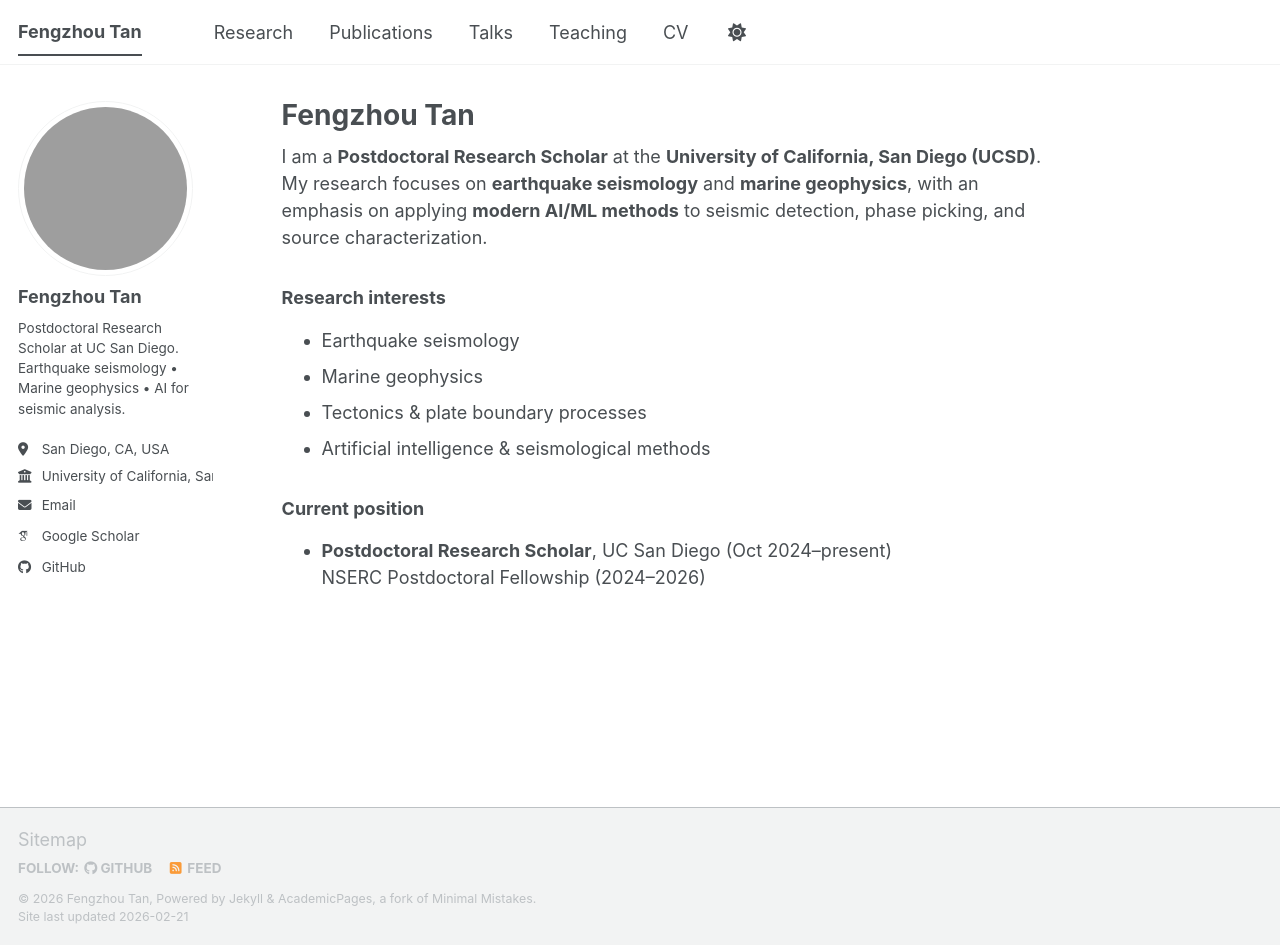
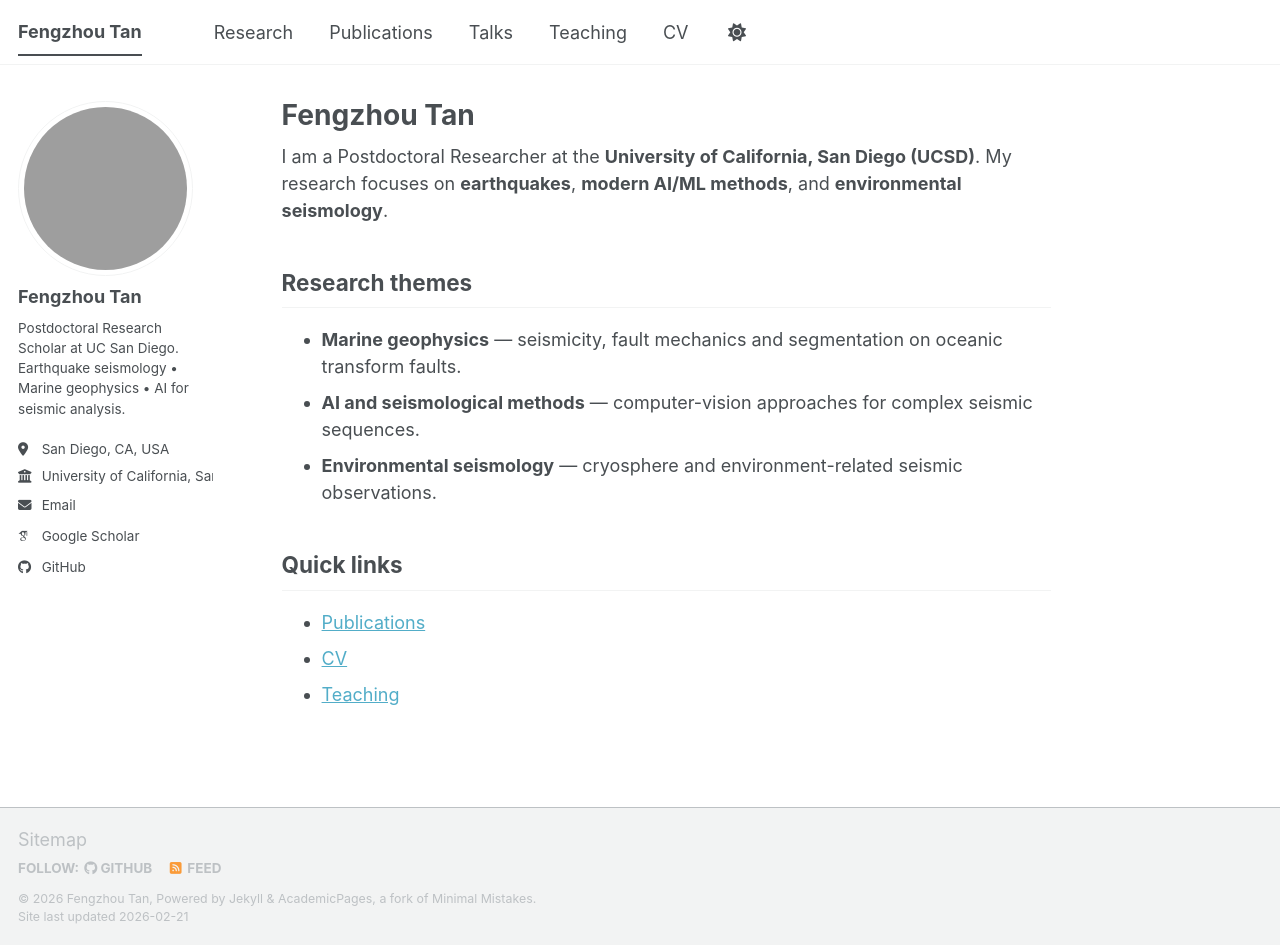
Before and after one commit to tanfengzhou/tanfengzhou.github.io, a Jekyll site: the page built from _pages/about.md, in a window 1280 px wide and 945 px high. Built offline with Jekyll 4.4.1, drawn with Linux system fonts in a browser that asks for light colours; some web fonts are replaced; a script bundle is joined from its source files by our own code; library files that are not in the unit come from our copies; grey boxes are pictures that could not be loaded.

Commit message:
Update about.md

```diff
--- a/_pages/about.md
+++ b/_pages/about.md
@@ -2,19 +2,16 @@
 permalink: /
 title: "Fengzhou Tan"
 author_profile: true
-redirect_from:
-  - /about/
-  - /about.html
 ---
 
-I am a **Postdoctoral Research Scholar** at the **University of California, San Diego (UCSD)**. My research focuses on **earthquake seismology** and **marine geophysics**, with an emphasis on applying **modern AI/ML methods** to seismic detection, phase picking, and source characterization.
+I am a Postdoctoral Researcher at the **University of California, San Diego (UCSD)**. My research focuses on **earthquakes**, **modern AI/ML methods**, and **environmental seismology**.
 
-### Research interests
-- Earthquake seismology
-- Marine geophysics
-- Tectonics & plate boundary processes
-- Artificial intelligence & seismological methods
+## Research themes
+- **Marine geophysics** — seismicity, fault mechanics and segmentation on oceanic transform faults.
+- **AI and seismological methods** — computer-vision approaches for complex seismic sequences.
+- **Environmental seismology** — cryosphere and environment-related seismic observations.
 
-### Current position
-- **Postdoctoral Research Scholar**, UC San Diego (Oct 2024–present)
-  NSERC Postdoctoral Fellowship (2024–2026)
+## Quick links
+- [Publications](/publications/)
+- [CV](/cv/)
+- [Teaching](/teaching/)
```
